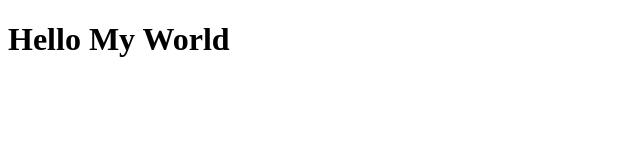
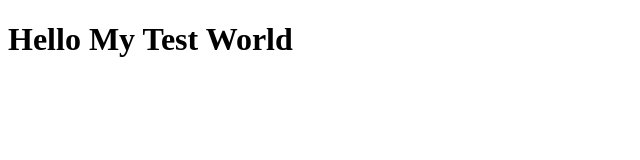
Before and after one commit to Resa-Obamwonyi/Test-Repository, a plain HTML site: page index.html in a window 1280 px wide. Shown: the whole page, without its empty margins (0-640 px from the left). Drawn offline with Linux system fonts and the light colour scheme.

Commit message:
test index

```diff
--- a/index.html
+++ b/index.html
@@ -7,6 +7,6 @@
     <title>Test</title>
 </head>
 <body>
-   <h1>Hello My World</h1>
+   <h1>Hello My Test World</h1>
 </body>
 </html>
```
